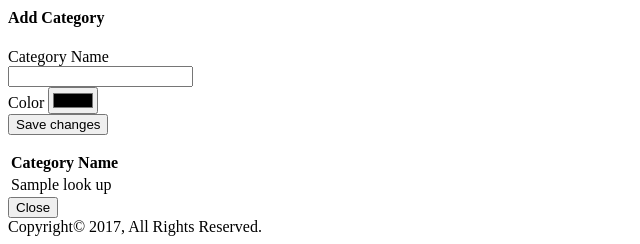
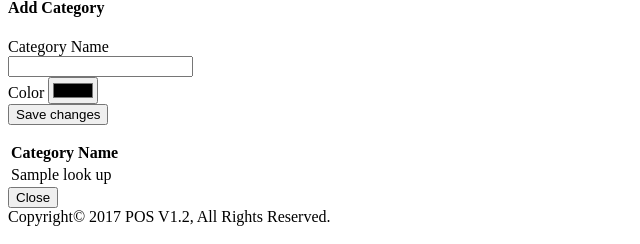
Before and after one commit to ecodevsolution/stock, a Yii app: template backend/views/site/index.php in a window 1280 px wide. Shown: the part 2458-2702 px from the top of the page, without its empty margins (0-640 px from the left). Run offline with PHP 8.4 and a stand-in for Yii, Linux system fonts and the light colour scheme; the template is opened without the code that fills it: most values are stand-ins (such as "Sample title", 1, 10 or a date in 2020); form fields are guessed from the names that the template uses; data that the repository does not hold is empty; some libraries are stand-ins or nearby versions.

Commit message:
update foorter dan new

```diff
--- a/backend/views/layouts/main.php
+++ b/backend/views/layouts/main.php
@@ -118,7 +118,7 @@ $this->registerCss("
                                 <div class="right-icon">
                                     <a href="javascript:void(0)" data-toggle="dropdown" data-open="true" data-animation="slideOutUp" aria-expanded="false">
 										<i class="fa fa-bell"></i>
-										<span style="
+										<!--<span style="
 												background-color: #d9534f;
 												color: #fff;
 												font-size: 75%;
@@ -126,7 +126,7 @@ $this->registerCss("
 												line-height: 10px;
 												width: 70%;
 												height: 15px;
-											">new</span>
+											">new</span>-->
                                     </a>
                                     <ul class="dropdown-menu userChat" data-plugin="custom-scroll" data-height="310">
 									<?php
@@ -286,7 +286,7 @@ $this->registerCss("
 
 
             <footer id="footer">
-                Copyright&copy; 2017, All Rights Reserved.
+                Copyright&copy; <?= date('Y') ?> POS V1.2, All Rights Reserved.
             </footer>
 
         </div>
--- a/backend/views/site/index.php
+++ b/backend/views/site/index.php
@@ -146,7 +146,8 @@ $this->registerJs('
                                         <div class="sparkline-inlinerange">5,3,6,4,5,3,5,7</div>
                                     </td>
                                     <td>
-                                        <h6><a id="profit"  href="?r=report/profit">Profit / Loss</a></h6>
+
+                                        <h6><a id="profit"  href="?r=report/profit">Profit / Loss </a></h6>
                                         <p>Revenue minus or plus the cost of goods sold.</p>
                                     </td>
                                 </tr>
```
